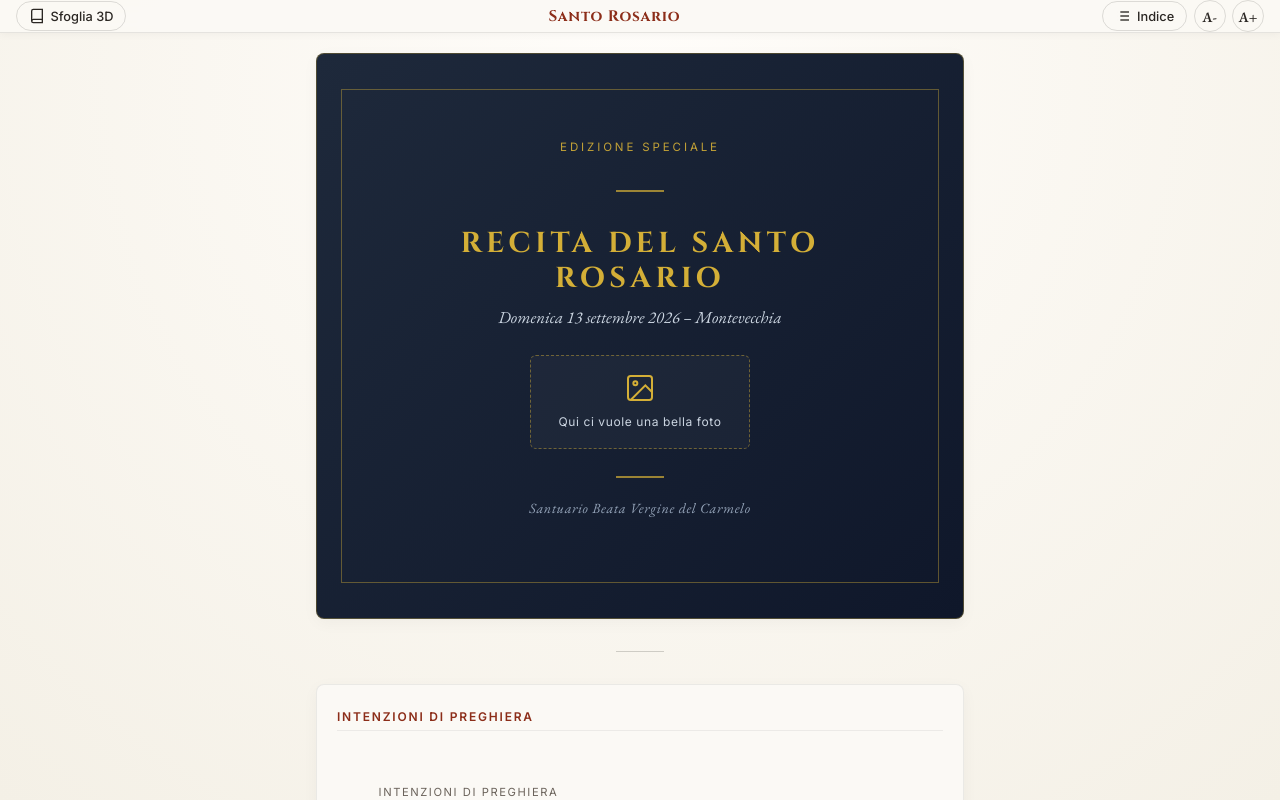
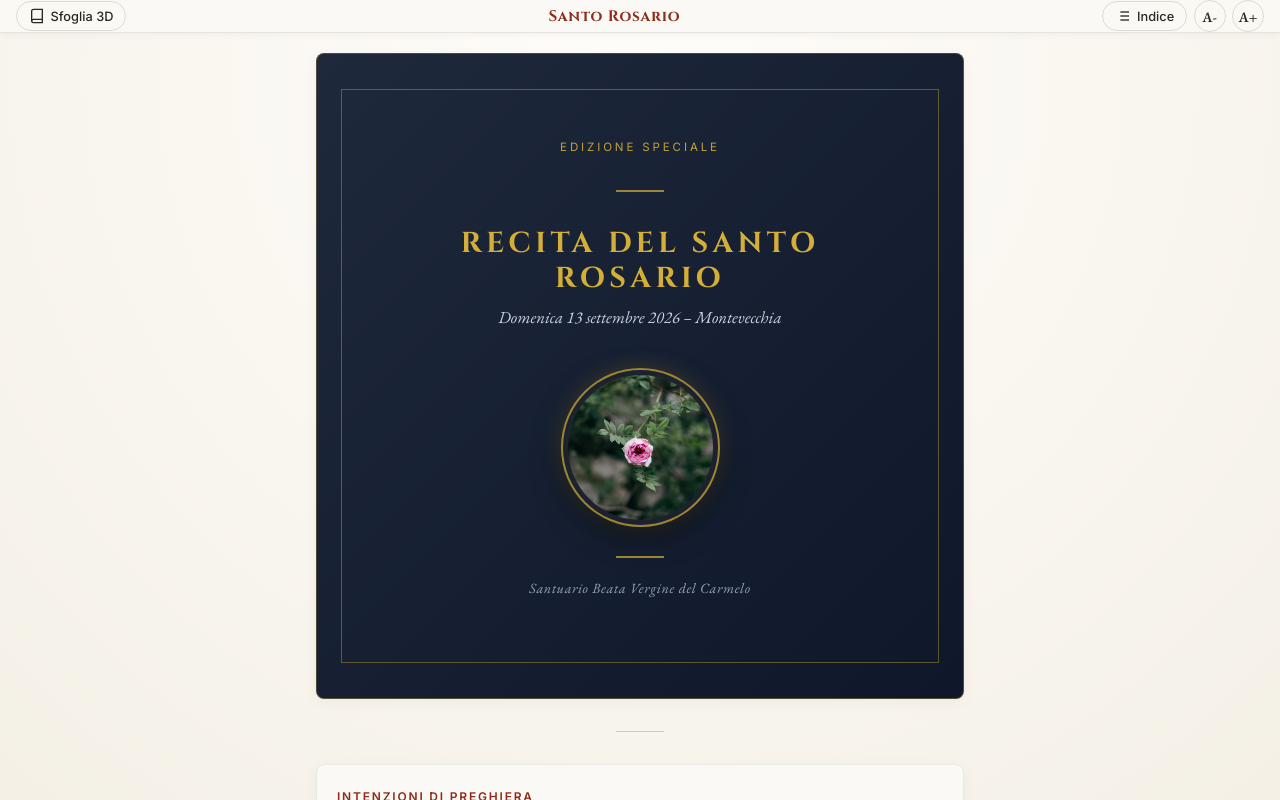
Before and after one commit to Berez98/Montevecchia, a website built with Vite: page index.html in a window 1280 px wide. Both pictures are taken after a click on the button 706 px from the left and 754 px from the top of the page. Built offline with nearby package versions, Linux system fonts and the light colour scheme; what page-flip would draw is missing.

Commit message:
Aggiunta immagine

```diff
--- a/content/book-source.txt
+++ b/content/book-source.txt
@@ -1,5 +1,3 @@
-# Qui ci vuole una bella foto
-
 Recita del Santo Rosario
 
 Domenica 13 settembre 2026 – Montevecchia
--- a/src/main.js
+++ b/src/main.js
@@ -1,5 +1,6 @@
 import { PageFlip } from 'page-flip';
 import bookSource from '../content/book-source.txt?raw';
+import roseImage from '../content/Rose.jpeg';
 import { parseRawContent, SAMPLE_PAGES } from './utils/parser.js';
 import { setupControls } from './utils/controls.js';
 
@@ -11,8 +12,8 @@ function initBook() {
   const bookElement = document.getElementById('book');
   if (!bookElement) return;
 
-  // Ingestione del testo sorgente tramite il parser editoriale
-  let pages = parseRawContent(bookSource);
+  // Ingestione del testo sorgente tramite il parser editoriale con l'immagine di copertina
+  let pages = parseRawContent(bookSource, 620, roseImage);
   if (!pages || pages.length === 0) {
     pages = SAMPLE_PAGES;
   }
--- a/src/styles/book.css
+++ b/src/styles/book.css
@@ -298,6 +298,34 @@
   letter-spacing: 0.05em;
 }
 
+/* Cornice fotografica per la copertina */
+.cover-photo-wrapper {
+  margin: 1.4rem auto 0.6rem auto;
+  display: inline-flex;
+  align-items: center;
+  justify-content: center;
+  padding: 5px;
+  border: 2px solid rgba(212, 175, 55, 0.7);
+  border-radius: 50%;
+  background: radial-gradient(circle, rgba(212, 175, 55, 0.15) 0%, rgba(15, 23, 42, 0.6) 100%);
+  box-shadow: 0 10px 28px rgba(0, 0, 0, 0.5), 0 0 20px rgba(212, 175, 55, 0.25);
+  transition: transform 0.3s ease, box-shadow 0.3s ease;
+}
+
+.cover-photo-wrapper:hover {
+  transform: scale(1.03);
+  box-shadow: 0 14px 34px rgba(0, 0, 0, 0.6), 0 0 25px rgba(212, 175, 55, 0.35);
+}
+
+.cover-photo {
+  width: 145px;
+  height: 145px;
+  border-radius: 50%;
+  object-fit: cover;
+  object-position: center;
+  display: block;
+}
+
 .cover-ornament {
   width: 48px;
   height: 2px;
--- a/src/utils/parser.js
+++ b/src/utils/parser.js
@@ -141,7 +141,7 @@ export const SAMPLE_PAGES = [
  * @param {number} maxCharsPerPage - Soglia caratteri per pagina in modalità automatica
  * @returns {Array<{type: string, density: string, html: string, pageNumber: number}>}
  */
-export function parseRawContent(rawText, maxCharsPerPage = 620) {
+export function parseRawContent(rawText, maxCharsPerPage = 620, coverImageUrl = null) {
   if (!rawText || typeof rawText !== 'string') {
     return SAMPLE_PAGES;
   }
@@ -225,7 +225,7 @@ export function parseRawContent(rawText, maxCharsPerPage = 620) {
         pageNumber: 1,
         title: 'Recita del Santo Rosario',
         header: 'Copertina',
-        html: formatCoverPage(pageText)
+        html: formatCoverPage(pageText, coverImageUrl)
       });
     } else if (isLast && pageText.length > 400) {
       // È una lettura estesa (es. testo finale di don Giussani): la impaginiamo come lettura interna
@@ -407,7 +407,7 @@ function formatPageContent(text, pageNum, isFirst, isLast, runningHeader = '') {
   return formatBodyPage(text, pageNum, runningHeader);
 }
 
-function formatCoverPage(text) {
+function formatCoverPage(text, coverImageUrl = null) {
   const lines = text
     .split(/\n+/)
     .map(l => l.trim())
@@ -439,7 +439,11 @@ function formatCoverPage(text) {
       <div class="cover-middle">
         <h1 class="cover-title">${escapeHtml(title)}</h1>
         ${subtitle ? `<p class="cover-subtitle">${escapeHtml(subtitle)}</p>` : ''}
-        ${hasPhotoNote ? `
+        ${coverImageUrl ? `
+          <div class="cover-photo-wrapper">
+            <img src="${escapeHtml(coverImageUrl)}" alt="Rosa Mistica" class="cover-photo" />
+          </div>
+        ` : (hasPhotoNote ? `
           <div class="cover-photo-frame" title="${escapeHtml(photoNoteText)}">
             <svg viewBox="0 0 24 24" width="32" height="32" fill="none" stroke="currentColor" stroke-width="1.5">
               <rect x="3" y="3" width="18" height="18" rx="2" ry="2"></rect>
@@ -448,7 +452,7 @@ function formatCoverPage(text) {
             </svg>
             <span class="photo-caption">${escapeHtml(photoNoteText)}</span>
           </div>
-        ` : ''}
+        ` : '')}
       </div>
       <div class="cover-bottom">
         <div class="cover-ornament"></div>
```
Also changed, not shown: content/Rose.jpeg (added), dist/index.html.
